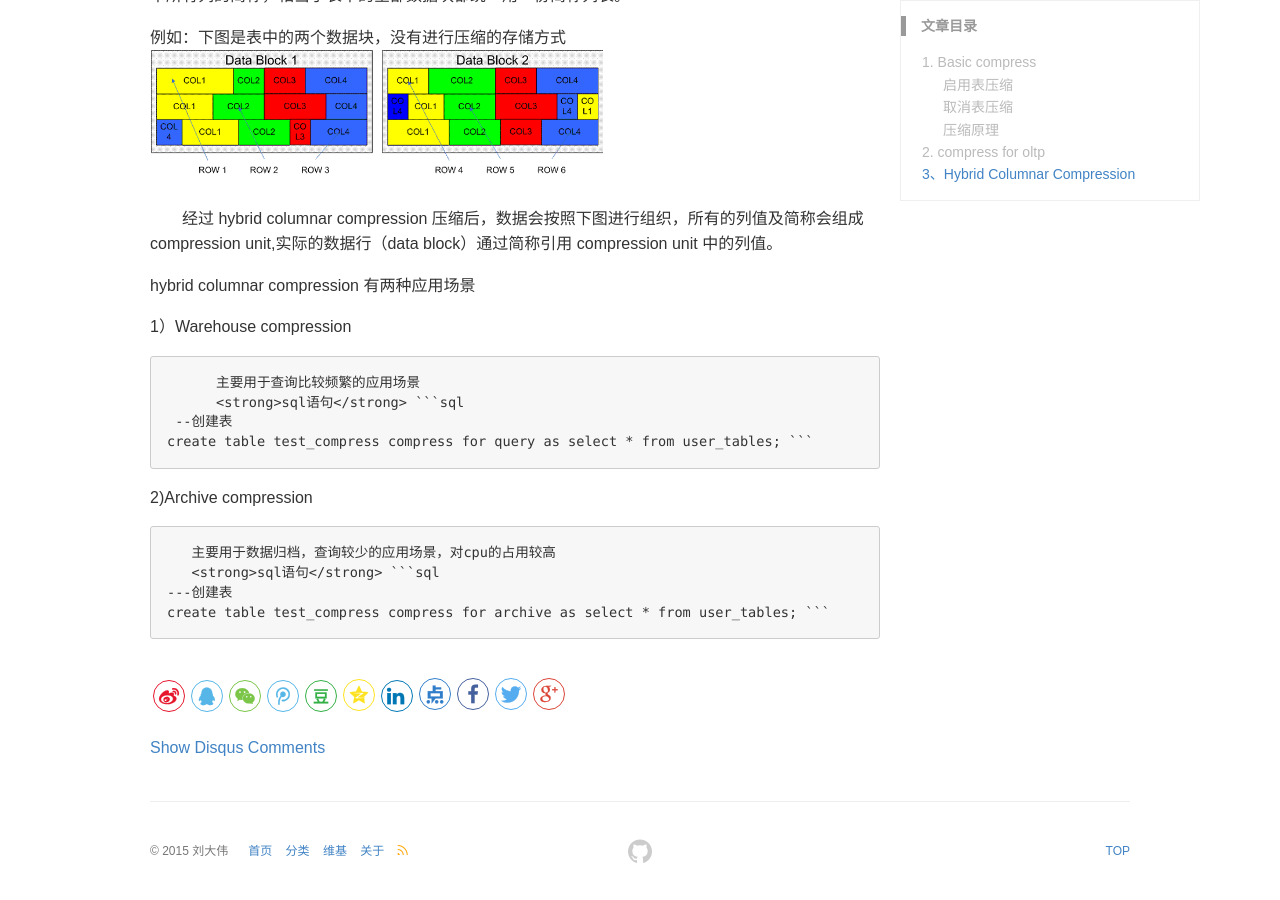
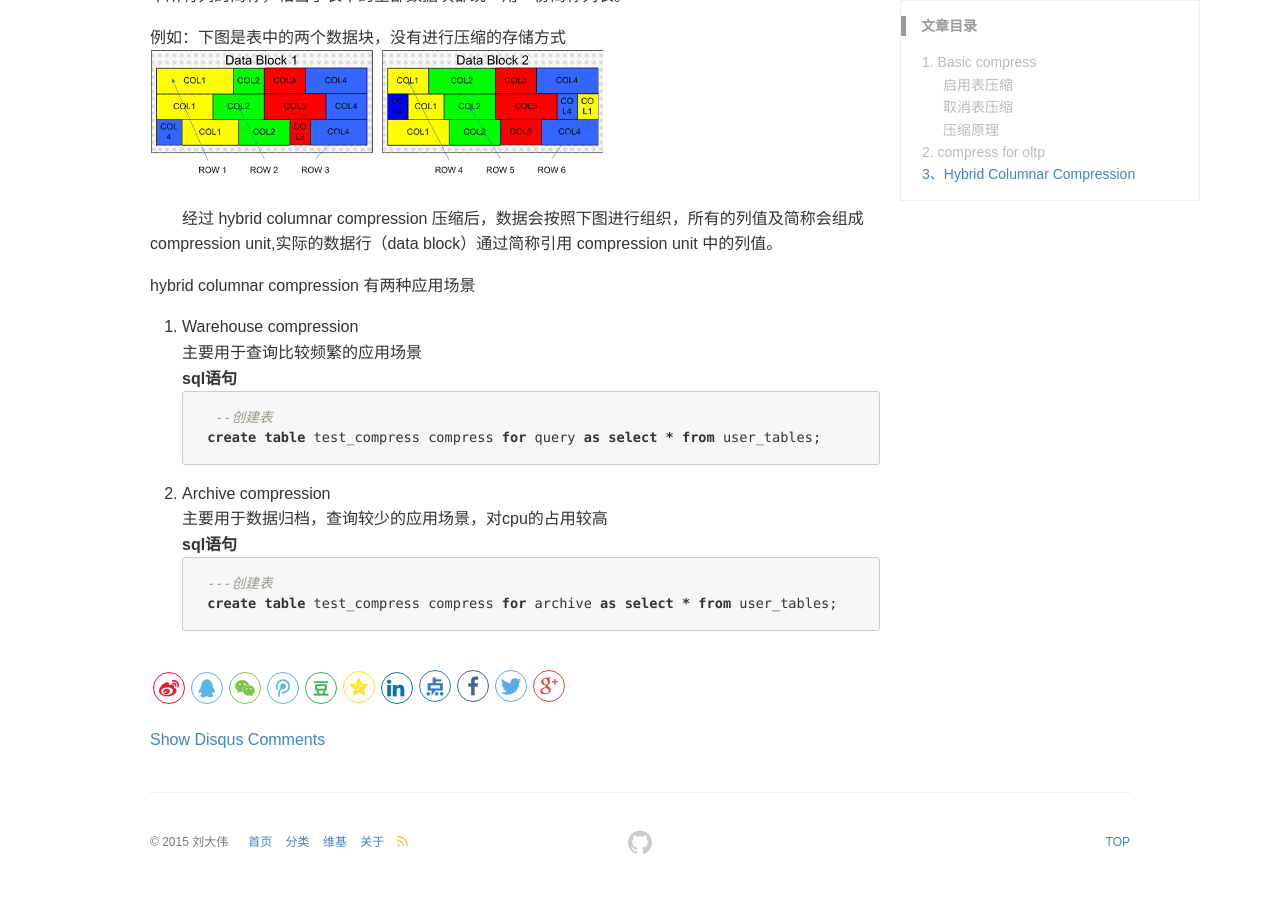
Before and after one commit to liutaohua/liutaohua.github.io, a Jekyll site: the page built from _posts/2017-08-31-oracle-zip-table.md, in a window 1280 px wide and 900 px high, scrolled down 2957 px. Built offline with Jekyll 4.4.1, drawn with Linux system fonts in a browser that asks for light colours; comment, search, counter and statistics services are not loaded.

````diff
--- a/_posts/2017-08-31-oracle-zip-table.md
+++ b/_posts/2017-08-31-oracle-zip-table.md
@@ -83,19 +83,17 @@ basic compress 的压缩单位是 block ，把一个 block 上的数据分析重
 
 hybrid columnar compression 有两种应用场景
 
-   1）Warehouse compression
-
-          主要用于查询比较频繁的应用场景
-          <strong>sql语句</strong>
+1. Warehouse compression<br/>
+主要用于查询比较频繁的应用场景<br/>
+<strong>sql语句</strong>
 ```sql
 	 --创建表
 	create table test_compress compress for query as select * from user_tables;
 ```
 
-  2)Archive compression
-
-       主要用于数据归档，查询较少的应用场景，对cpu的占用较高
-       <strong>sql语句</strong>
+1. Archive compression<br/>
+主要用于数据归档，查询较少的应用场景，对cpu的占用较高<br/>
+<strong>sql语句</strong>
 ```sql
 	---创建表
 	create table test_compress compress for archive as select * from user_tables;
````
